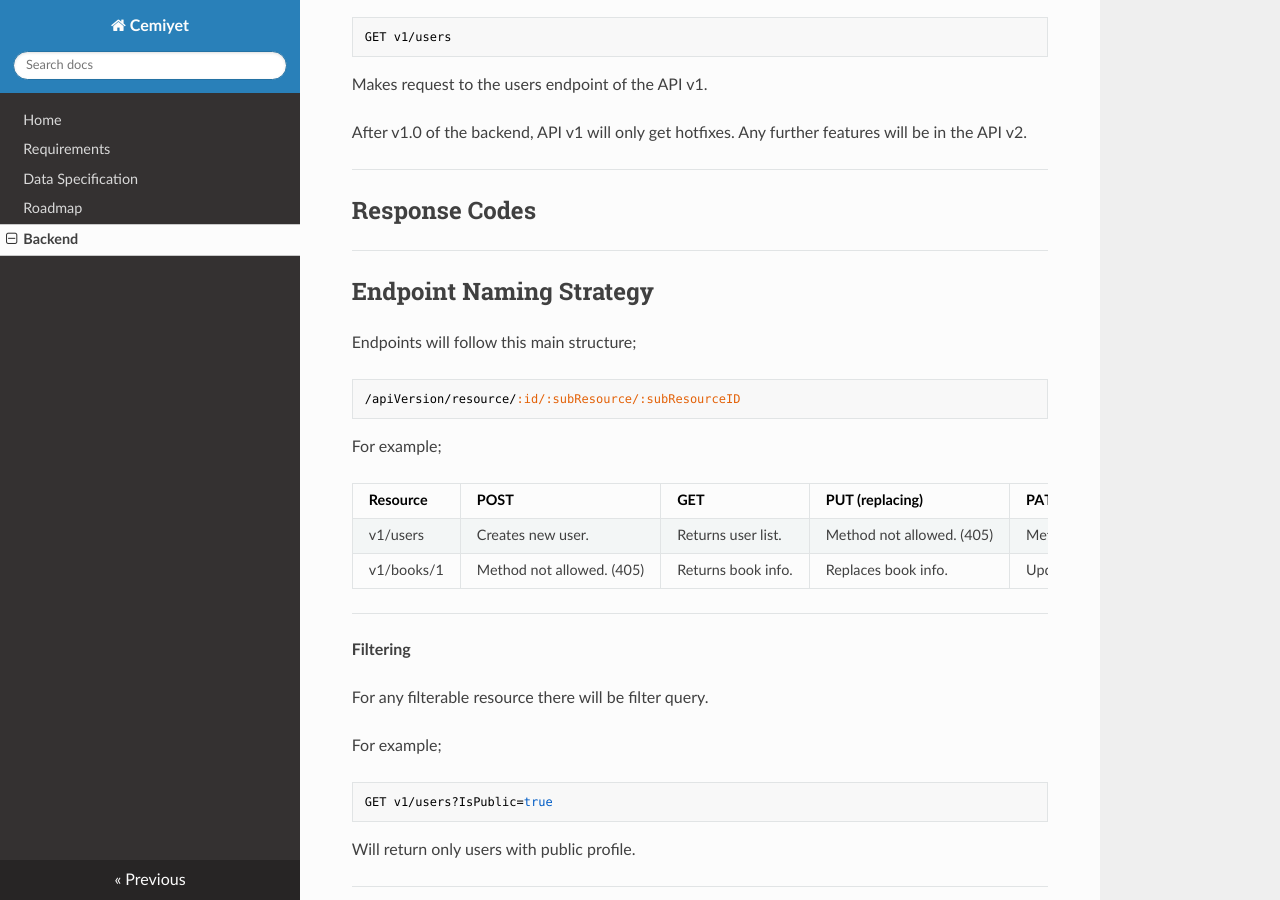
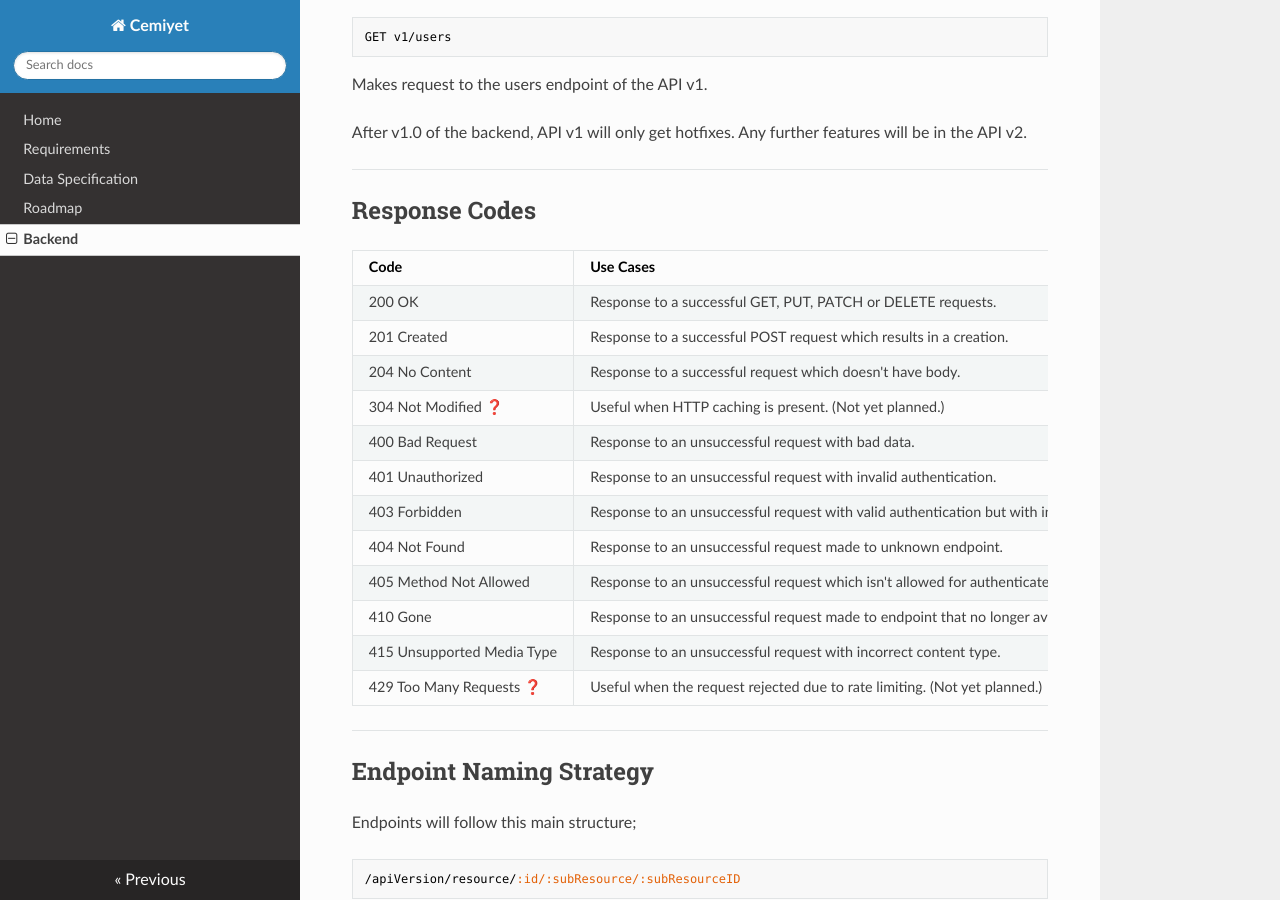
Before and after one commit to cemiyet/docs, an MkDocs documentation site: the page built from docs/back-end.md, in a window 1280 px wide and 900 px high, scrolled down 267 px. Built offline with MkDocs 1.6.1, drawn with Linux system fonts in a browser that asks for light colours; nearby versions of some CDN libraries.

Commit message:
added response codes table. #6

```diff
--- a/docs/back-end.md
+++ b/docs/back-end.md
@@ -15,6 +15,21 @@ After v1.0 of the backend, API v1 will only get hotfixes. Any further features w
 ---
 
 ## Response Codes
+
+| Code | Use Cases |
+|--|--|
+| 200 OK | Response to a successful GET, PUT, PATCH or DELETE requests. |
+| 201 Created | Response to a successful POST request which results in a creation. |
+| 204 No Content | Response to a successful request which doesn't have body. |
+| 304 Not Modified ❓ | Useful when HTTP caching is present. (Not yet planned.) |
+| 400 Bad Request | Response to an unsuccessful request with bad data. |
+| 401 Unauthorized | Response to an unsuccessful request with invalid authentication. |
+| 403 Forbidden | Response to an unsuccessful request with valid authentication but with invalid authorization. |
+| 404 Not Found | Response to an unsuccessful request made to unknown endpoint. |
+| 405 Method Not Allowed | Response to an unsuccessful request which isn't allowed for authenticated user. |
+| 410 Gone | Response to an unsuccessful request made to endpoint that no longer available. |
+| 415 Unsupported Media Type | Response to an unsuccessful request with incorrect content type. |
+| 429 Too Many Requests ❓ | Useful when the request rejected due to rate limiting. (Not yet planned.) |
 
 ---
 
```
